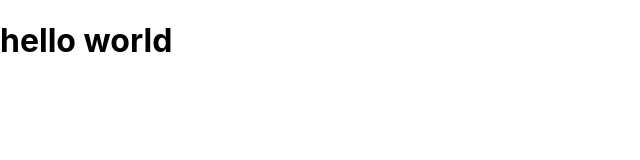
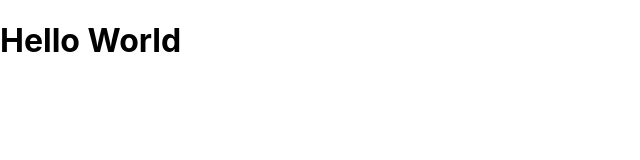
Before and after one commit to Tanveer-Ali110/React_project1, a React (Create React App) app: page / in a window 1280 px wide. Shown: the top 160 px of the page, without its empty margins (0-640 px from the left). Built offline with nearby package versions, Linux system fonts and the light colour scheme.

Commit message:
Update App.js

```diff
--- a/src/App.js
+++ b/src/App.js
@@ -1,10 +1,11 @@
 import React from 'react';
+import logo from './logo.svg';
 import './App.css';
 
 function App() {
   return (
 
-    <h1>hello world</h1>
+    <h1>Hello World</h1>
 
   );
 }
```
